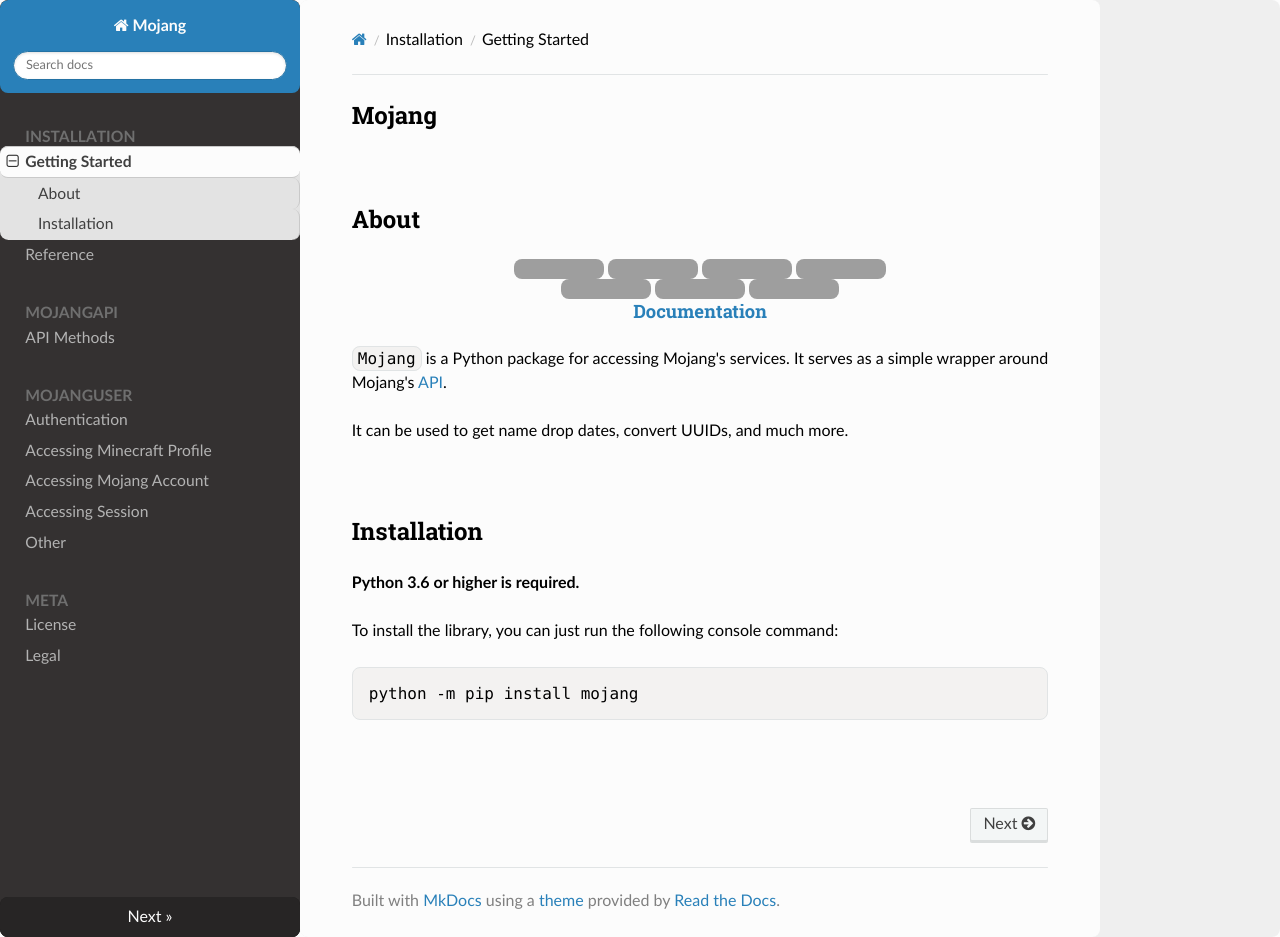
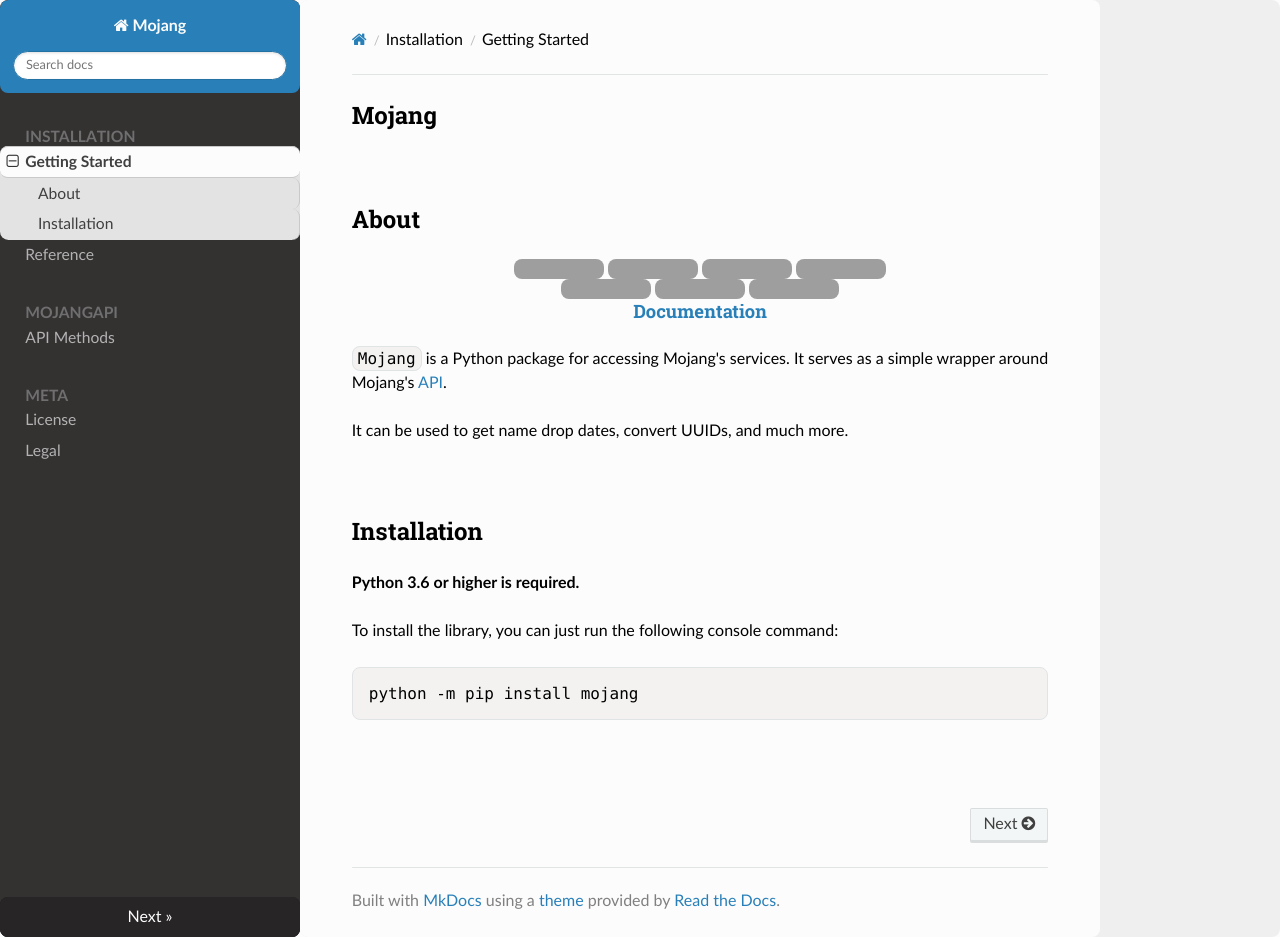
Before and after one commit to summer/mojang, an MkDocs documentation site: the page built from docs/index.md, in a window 1280 px wide and 937 px high. Built offline with MkDocs 1.6.1, drawn with Linux system fonts in a browser that asks for light colours; nearby versions of some CDN libraries; grey boxes are pictures that could not be loaded.

Commit message:
Update mkdocs.yml

```diff
--- a/mkdocs.yml
+++ b/mkdocs.yml
@@ -14,13 +14,6 @@
     - MOJANGAPI:
       - 'API Methods': 'api.md'
 
-    - MojangUser:
-      - 'Authentication': 'authentication.md'
-      - 'Accessing Minecraft Profile': "profile.md"
-      - 'Accessing Mojang Account': "account.md"
-      - 'Accessing Session': "session.md"
-      - 'Other': 'other.md'
-
     - META:
         - 'License': 'license.md'
         - 'Legal': 'legal.md'
```
